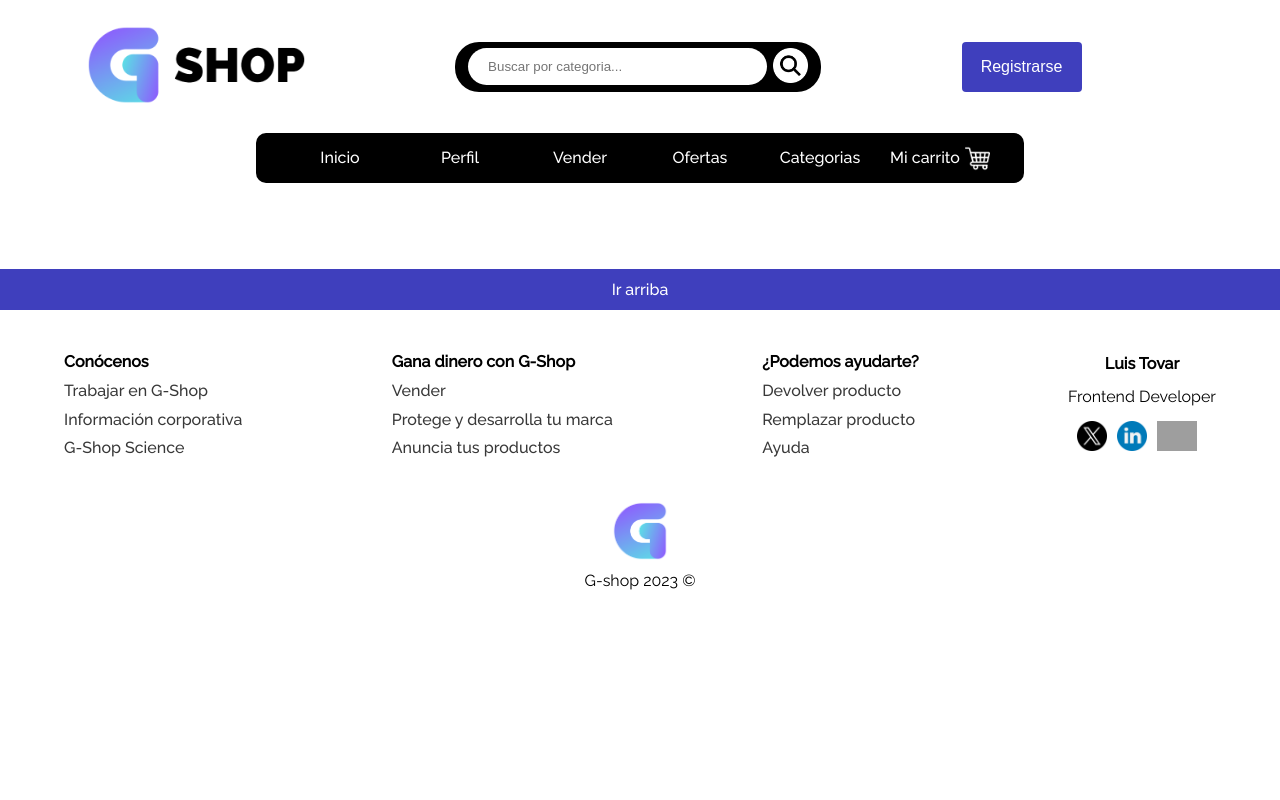
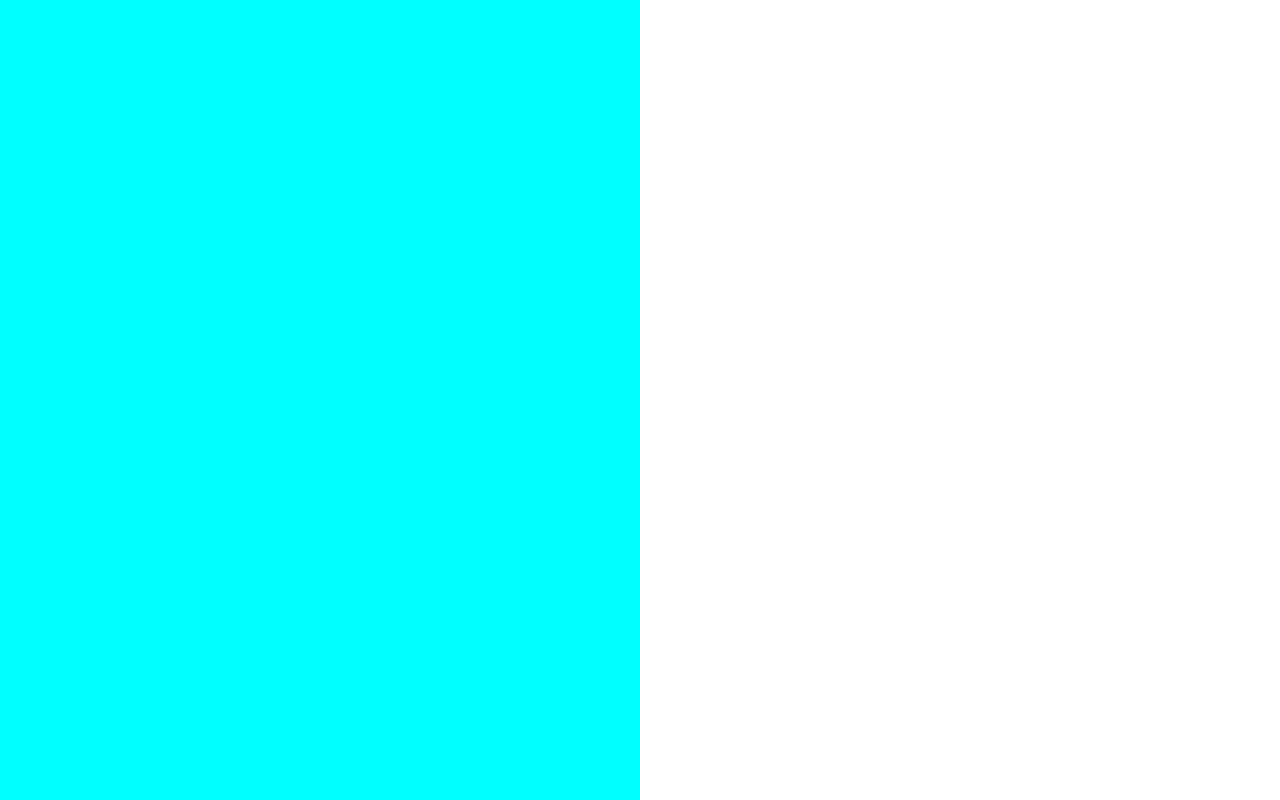
Before and after one commit to LTovarAlc/gshop, a React (Create React App) app: page /Register in a window 1280 px wide. Shown: the top 800 px of the page. Built offline with nearby package versions, Linux system fonts and the light colour scheme; grey boxes are pictures that could not be loaded.

Commit message:
header & menu hidde in register

```diff
--- a/src/App.js
+++ b/src/App.js
@@ -1,5 +1,4 @@
 import "./reset.css"
-import logo from './logo.svg';
 import React, {useState, useEffect} from 'react';
 import { BrowserRouter as Router, Routes, Route } from 'react-router-dom';
 import Home from './Pages/Home/home';
--- /dev/null
+++ b/src/Components/BannerRegister/bannerRegister.css
@@ -0,0 +1,5 @@
+.banner{
+    width: 50%;
+    height: 100vh;
+    background-color: aqua;
+}
--- /dev/null
+++ b/src/Components/BannerRegister/bannerRegister.jsx
@@ -0,0 +1,10 @@
+import "./bannerRegister.css"
+import React from "react"
+
+const BannerRegister = () => {
+    return<div className="banner">
+
+    </div>
+}
+
+export default BannerRegister
--- a/src/Components/Header/header.jsx
+++ b/src/Components/Header/header.jsx
@@ -1,9 +1,16 @@
 import React from "react";
-
 import "./header.css";
 import { Link } from "react-router-dom";
+import { useLocation } from "react-router-dom";
 
 const Header = ({ setSearchInput }) => {
+
+  const location = useLocation();
+
+  if(location.pathname === '/Register'){
+    return null
+  }
+
   const handleSearchInputChange = (event) => {
     setSearchInput(event.target.value);
   };
--- a/src/Components/Menu/menu.jsx
+++ b/src/Components/Menu/menu.jsx
@@ -1,6 +1,7 @@
 import React from "react";
 import { useEffect, useState } from "react";
 import { Link } from "react-router-dom";
+import { useLocation } from "react-router-dom";
 
 import "./menu.css";
 
@@ -19,6 +20,12 @@ const Menu = () => {
       window.removeEventListener("scroll", handleScroll);
     };
   }, []);
+
+  const location = useLocation();
+
+  if(location.pathname === '/Register'){
+    return null
+  }
 
   return (
     <>
--- a/src/Pages/Account/Account.jsx
+++ b/src/Pages/Account/Account.jsx
@@ -1,9 +1,9 @@
 import "./account.css"
 import React from "react";
+import BannerRegister from "../../Components/BannerRegister/bannerRegister";
 
 const AccountPage = () => {
     return<>
-
     </>
 }
 
--- a/src/Pages/SignUp-LogIn/SignUp-LogIn.jsx
+++ b/src/Pages/SignUp-LogIn/SignUp-LogIn.jsx
@@ -1,10 +1,15 @@
-import "./SignUp-LogIn.css"
-import React from "react"
+import "./SignUp-LogIn.css";
+import React from "react";
+import BannerRegister from "../../Components/BannerRegister/bannerRegister";
 
 const RegisterPage = () => {
-    return <>
+  return (
+      <section className="section__register">
+        <div className="register__container">
+          <BannerRegister />
+        </div>
+      </section>
+  );
+};
 
-    </>
-}
-
-export default RegisterPage
+export default RegisterPage;
```
Also changed, not shown: public/img/bannerRegister.gif (added), public/img/logoBanner.png (added).
